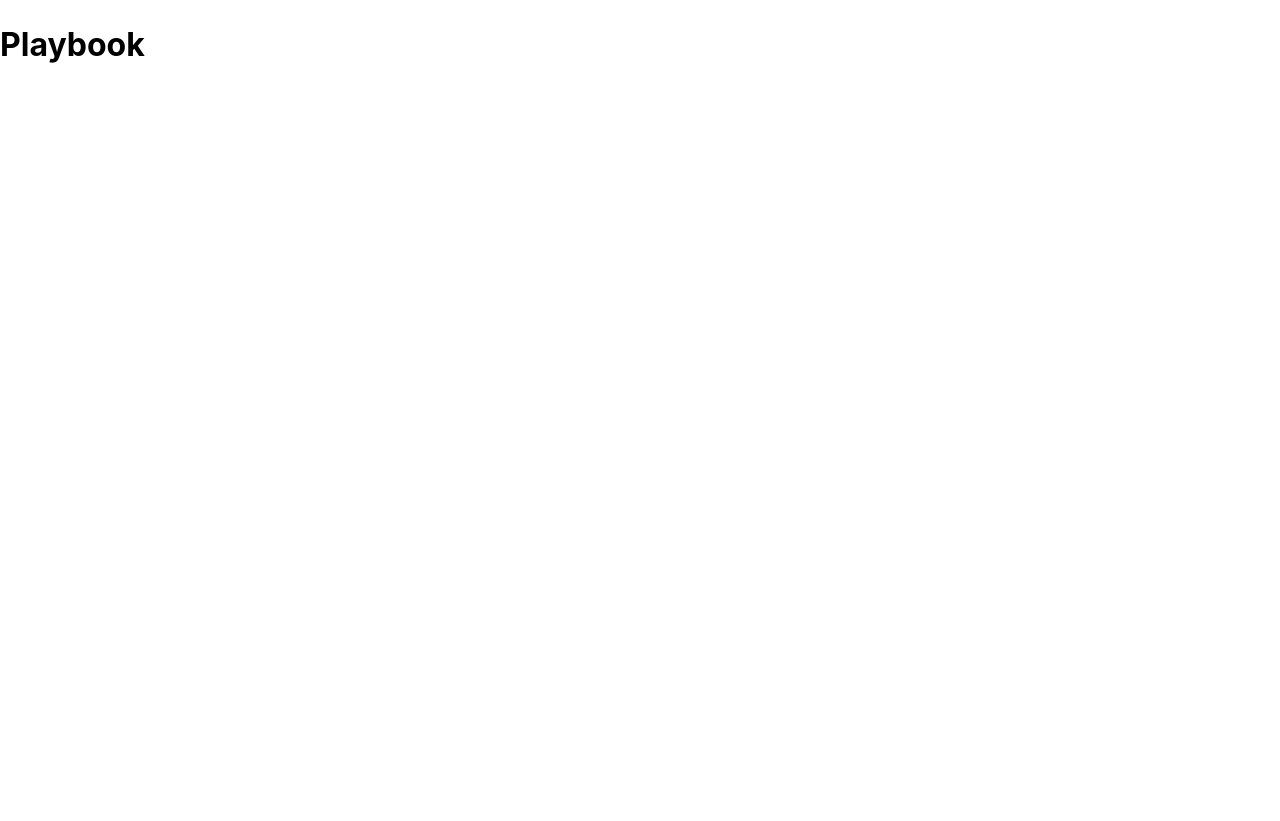
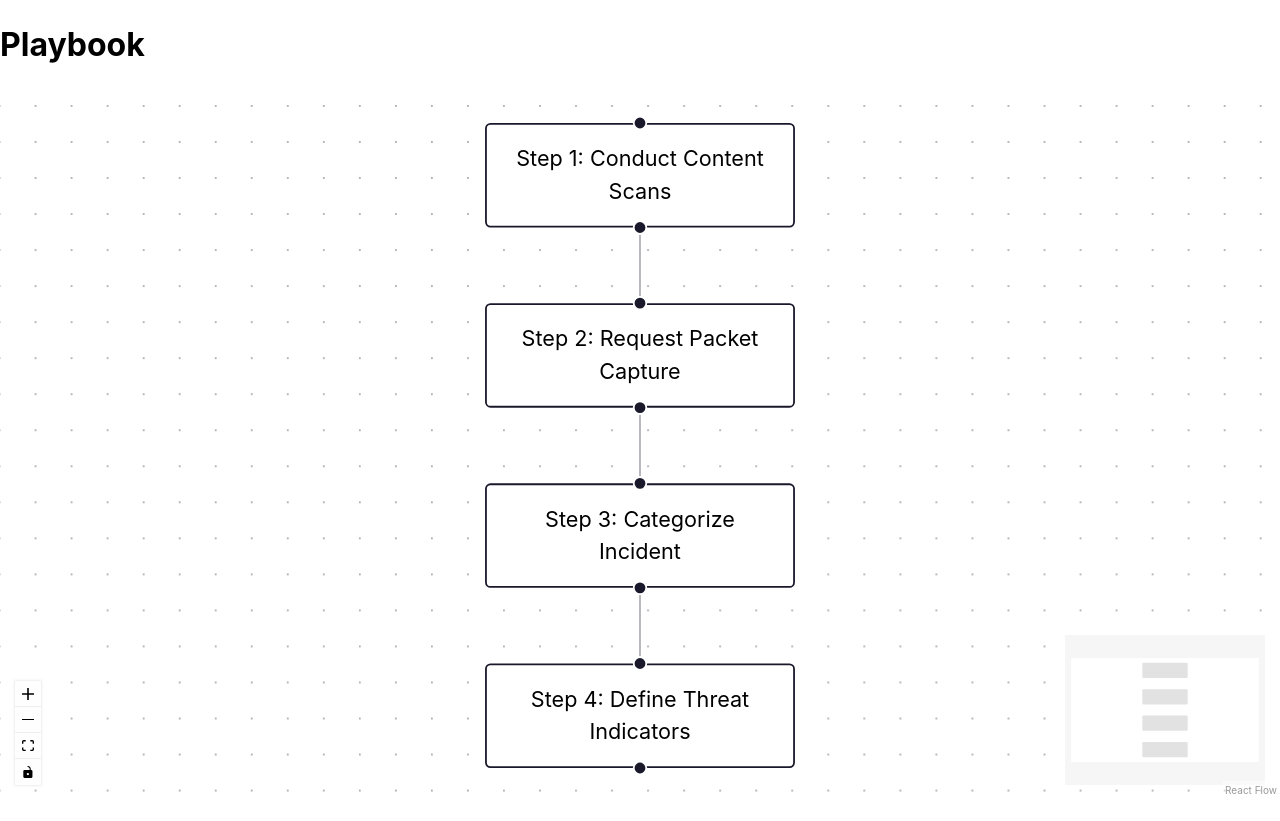
Before and after one commit to taniathng/Flowchart, a React (Vite) app: page /flowchart in a window 1280 px wide. After the commit the page ends 800 px from the top, so only its background shows below. Built offline with nearby package versions, Linux system fonts and the light colour scheme.

Commit message:
Fix Flowchart Rendering

```diff
--- /dev/null
+++ b/src/pages/Flowchart.css
@@ -0,0 +1,35 @@
+body {
+    margin: 0;
+    font-family: -apple-system, BlinkMacSystemFont, 'Segoe UI', Roboto, 'Helvetica Neue', Arial, sans-serif;
+    -webkit-font-smoothing: antialiased;
+    -moz-osx-font-smoothing: grayscale;
+}
+
+code {
+font-family: source-code-pro, Menlo, Monaco, Consolas, 'Courier New', monospace;
+}
+
+.flowchart-container {
+display: flex;
+flex-direction: column;
+height: 100vh;
+}
+
+.flowchart-header {
+flex: 1;
+}
+
+.flowchart-main {
+display: flex;
+flex: 9;
+}
+
+.flowchart-flowchart {
+flex: 4;
+}
+
+.flowchart-sidebar {
+    flex: 1;
+    padding: '10px';
+    border: '3px solid #000000';
+}
--- a/src/pages/Flowchart.tsx
+++ b/src/pages/Flowchart.tsx
@@ -10,6 +10,7 @@ import {
   type OnConnect,
 } from '@xyflow/react';
 
+import './Flowchart.css'
 import '@xyflow/react/dist/style.css';
 
 import { initialNodes, nodeTypes } from '../nodes';
@@ -43,11 +44,11 @@ export default function FlowchartPage() {
 
   return (
     <div className="flowchart-container">
-      <header className="app-header">
+      <header className="flowchart-header">
         <h1>Playbook</h1>
       </header>
-      <div className="app-main">
-        <div className="app-flowchart">
+      <div className="flowchart-main">
+        <div className="flowchart-flowchart">
           <ReactFlow
             nodes={nodes}
             nodeTypes={nodeTypes}
@@ -65,7 +66,7 @@ export default function FlowchartPage() {
           </ReactFlow>
         </div>
         {selectedNode && (
-          <div className="app-sidebar">
+          <div className="flowchart-sidebar">
             <h3>Selected Node</h3>
             <p>ID: {selectedNode.id}</p>
             <p>Label: {selectedNode.data.label}</p>
```
